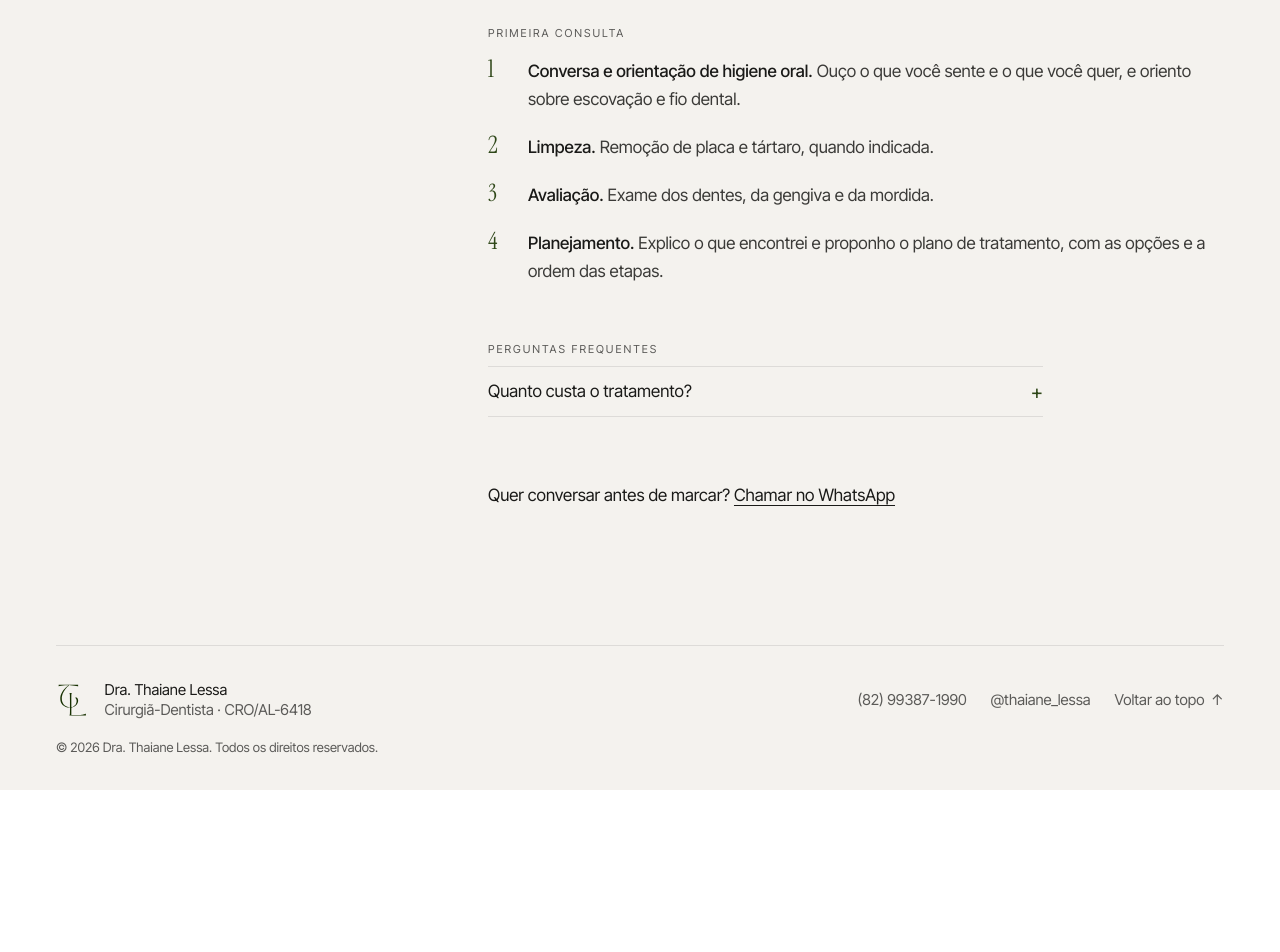
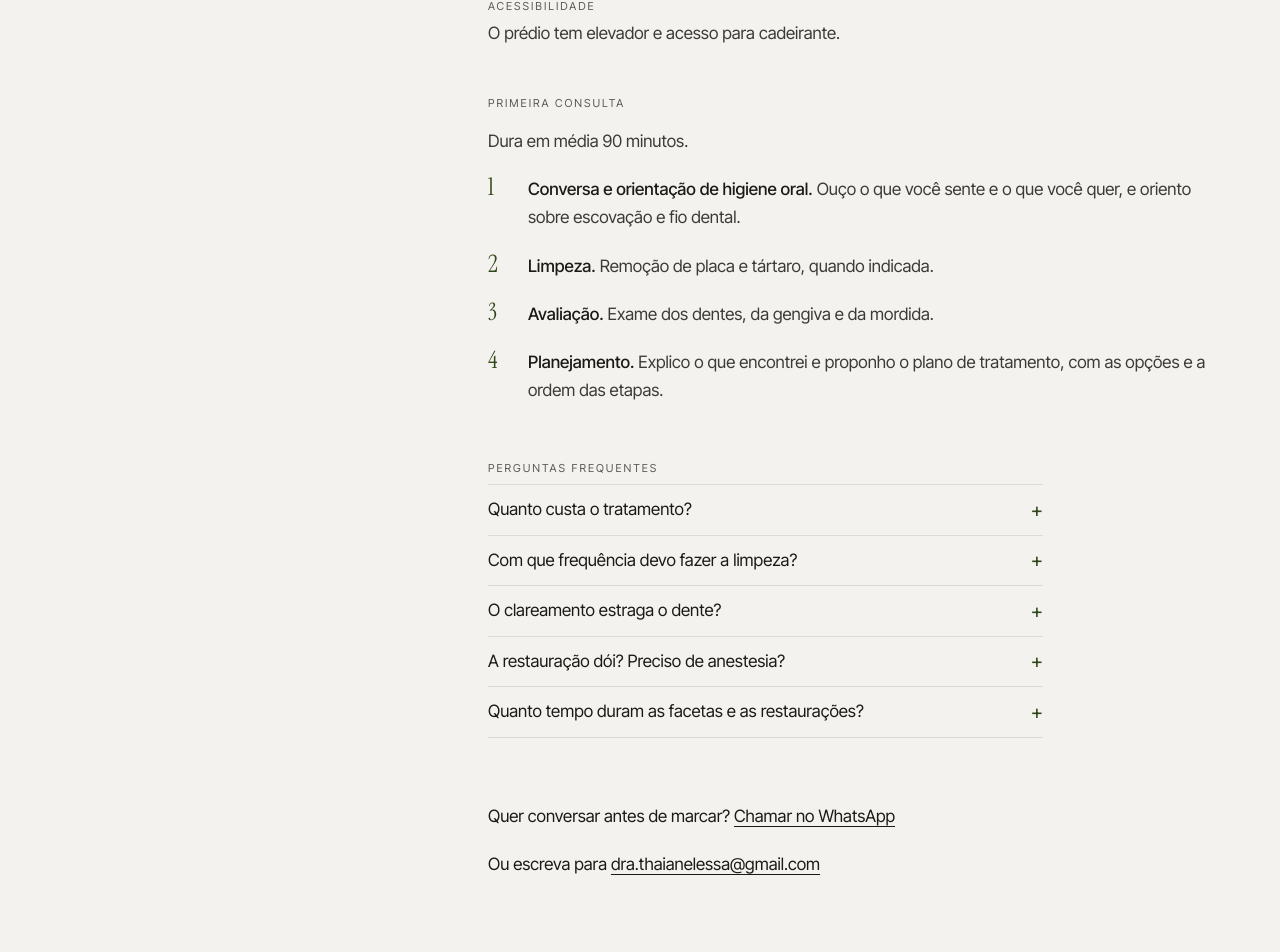
Before and after one commit to portelav/landing-drathaiane, a Next.js app: page / in a window 1280 px wide. Shown: the part 9078-10030 px from the top of the page. Before the commit the page ends 9868 px from the top, so only its background shows below. Built offline with nearby package versions, Linux system fonts and the light colour scheme; no server answers.

Commit message:
feat(contact): add email, accessibility, visit length and four questions
Content she sent on 2026-10-27. Her question on how the first visit works stays out: it repeats the four steps already in the section.

```diff
--- a/src/components/contact-section.tsx
+++ b/src/components/contact-section.tsx
@@ -1,5 +1,15 @@
 import Image from "next/image";
-import { ADDRESS_LINES, HOURS, MAP_SRC, PARKING, ROUTE_HREF, WHATSAPP_HREF } from "@/lib/contact";
+import {
+  ACCESSIBILITY,
+  ADDRESS_LINES,
+  EMAIL,
+  EMAIL_HREF,
+  HOURS,
+  MAP_SRC,
+  PARKING,
+  ROUTE_HREF,
+  WHATSAPP_HREF,
+} from "@/lib/contact";
 
 const STEPS = [
   {
@@ -26,6 +36,26 @@ const QUESTIONS = [
     answer:
       "O valor depende do que você precisa, então só consigo informar depois da avaliação, quando monto seu plano de tratamento.",
   },
+  {
+    question: "Com que frequência devo fazer a limpeza?",
+    answer:
+      "Em geral, de 6 em 6 meses, mas pode ser mais ou menos frequente conforme a saúde da sua gengiva e seus hábitos. Na avaliação eu te oriento.",
+  },
+  {
+    question: "O clareamento estraga o dente?",
+    answer:
+      "Não. Quando bem indicado e acompanhado por uma dentista, é um procedimento seguro e de mínima intervenção.",
+  },
+  {
+    question: "A restauração dói? Preciso de anestesia?",
+    answer:
+      "Cuidamos do seu conforto do começo ao fim. Antes de iniciar, explico cada etapa, e quando necessário usamos anestesia local. Se você tem receio, conversamos antes para que tudo seja feito no seu ritmo.",
+  },
+  {
+    question: "Quanto tempo duram as facetas e as restaurações?",
+    answer:
+      "É algo individualizado, pois varia de paciente para paciente. Depende dos cuidados de higiene e alimentação e do acompanhamento periódico. Com as revisões, cuidamos do seu tratamento juntos, para que ele seja mantido da melhor forma possível.",
+  },
 ];
 
 const LABEL = "tracking-brand text-[0.6875rem] uppercase text-dark-base/70";
@@ -34,8 +64,8 @@ const LINK =
   "inline-flex min-h-11 items-center underline underline-offset-4 pointer-fine:min-h-8 focus-visible:outline-2 focus-visible:outline-offset-4 focus-visible:outline-dark-base";
 
 /**
- * Where the visitor learns how to arrive, what the first visit is and the one
- * question everybody asks. Static on purpose: after three scroll-driven
+ * Where the visitor learns how to arrive, what the first visit is and the
+ * questions patients ask most. Static on purpose: after three scroll-driven
  * moments this is where the page rests, like the footer below it.
  */
 export function ContactSection() {
@@ -114,12 +144,19 @@ export function ContactSection() {
                     <dt className={LABEL}>Horário</dt>
                     <dd className="m-0 mt-1">{HOURS}</dd>
                   </div>
+                  <div>
+                    <dt className={LABEL}>Acessibilidade</dt>
+                    <dd className="m-0 mt-1">{ACCESSIBILITY}</dd>
+                  </div>
                 </dl>
               </div>
 
               <div>
                 <h3 className={LABEL}>Primeira consulta</h3>
-                <ol className="m-0 mt-4 flex list-none flex-col gap-5 p-0">
+                <p className="m-0 mt-4 text-[1.0625rem] leading-[1.65] text-dark-base/85">
+                  Dura em média 90 minutos.
+                </p>
+                <ol className="m-0 mt-5 flex list-none flex-col gap-5 p-0">
                   {STEPS.map((step, index) => (
                     <li key={step.title} className="flex gap-4">
                       <span
@@ -173,6 +210,12 @@ export function ContactSection() {
                 <span className="sr-only"> (abre em nova aba)</span>
               </a>
             </p>
+            <p className="mt-1 text-[1.0625rem] leading-[1.65]">
+              Ou escreva para{" "}
+              <a href={EMAIL_HREF} className={LINK}>
+                {EMAIL}
+              </a>
+            </p>
           </div>
         </div>
       </div>
--- a/src/lib/contact.ts
+++ b/src/lib/contact.ts
@@ -8,6 +8,8 @@ export const PHONE_HREF = "tel:+5582993871990";
 export const WHATSAPP_HREF = "https://wa.me/5582993871990";
 export const INSTAGRAM_HANDLE = "@thaiane_lessa";
 export const INSTAGRAM_HREF = "https://instagram.com/thaiane_lessa";
+export const EMAIL = "dra.thaianelessa@gmail.com";
+export const EMAIL_HREF = `mailto:${EMAIL}`;
 
 /**
  * Where the practice is and when it is open. The office address only, never a
@@ -20,6 +22,7 @@ export const ADDRESS_LINES = [
 export const PARKING =
   "Estacionamento no prédio anexo, com acesso pela lateral, em direção à ladeira do Jacintinho.";
 export const HOURS = "08h às 18h, de segunda a sexta.";
+export const ACCESSIBILITY = "O prédio tem elevador e acesso para cadeirante.";
 
 /** The office, as read off the map by hand: the geocoder does not find the building. */
 export const OFFICE_LATITUDE = -9.648999;
```
